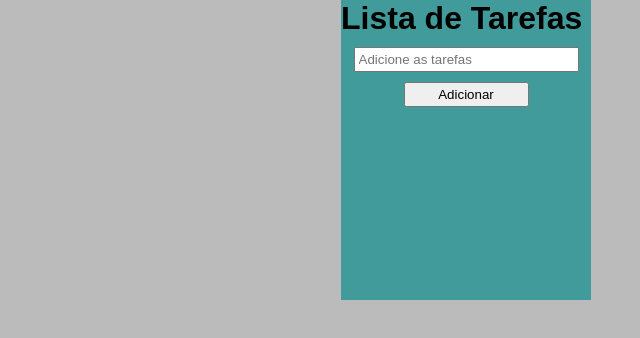
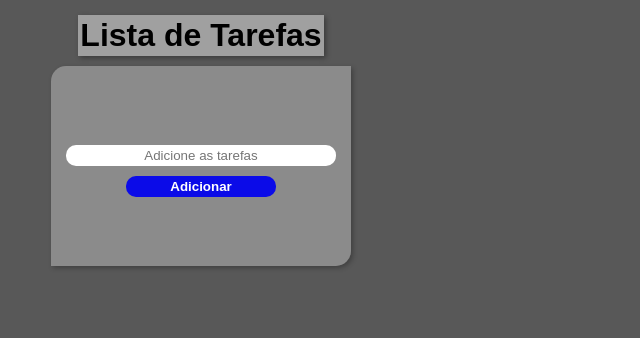
Before and after one commit to matias-gui/projeto-lista-de-tarefas, a plain HTML site: page index.html in a window 1280 px wide. Shown: the whole page, without its empty margins (174-814 px from the left). Drawn offline with Linux system fonts and the light colour scheme.

Commit message:
style: ajuste no background, criação do header

```diff
--- a/estilos/style.css
+++ b/estilos/style.css
@@ -5,33 +5,51 @@
     font-family: Arial, Helvetica, sans-serif;
 }
 body{
-    display: flex;
-    justify-content: center;
-    background-color: rgba(169, 169, 169, 0.782);
+    background-color: rgba(0, 0, 0, 0.655);
     width: 100vw;
     height: 100vh;
+}
+h1{
+    text-align: center;
+    background-color: rgba(255, 255, 255, 0.429);
+    box-shadow: 2px 2px 5px #00000057;
+    padding: 2px;
 }
 .containe-principal{
     display: flex;
     flex-direction: column;
-    align-content: center;
-    background-color: rgba(0, 139, 139, 0.651);
-    width: 250px;
-    height: 300px;
+    align-items: center;
+    padding: 15px;
+    max-width: 750px;
 }
 .containe-tarefas{
-    width: 100%;
-    height: 100%;
+    width: 300px;
+    height: 200px;
     display: flex;
     flex-direction: column;
     align-items: center;
+    justify-content: center;
+    background-color: rgba(251, 251, 251, 0.311);
+    border-radius: 15px 0;
+    box-shadow: 2px 2px 5px #01010147;
+    margin: 10px 0;
 }
 .input-tarefa{
     width: 90%;
     padding: 3px;
     margin: 10px;
+    text-align: center;
+    border-radius: 10px;
+    border: none;
+    outline: none;
 }
 .button-adicionar{
     width: 50%;
     padding: 3px;
+    border-radius: 10px;
+    border: none;
+    font-weight: bold;
+    cursor: pointer;
+    color: #fff;
+    background-color: #0b0be8;
 }
```
